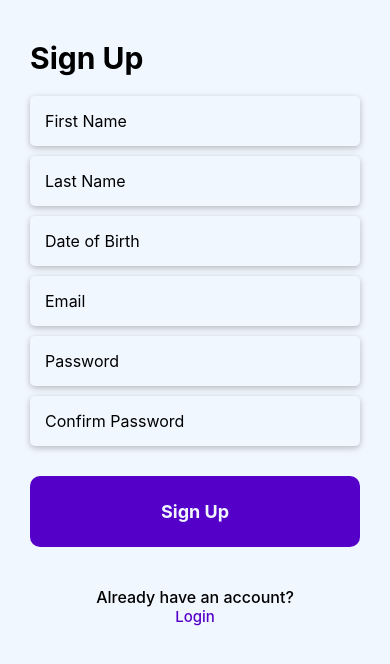
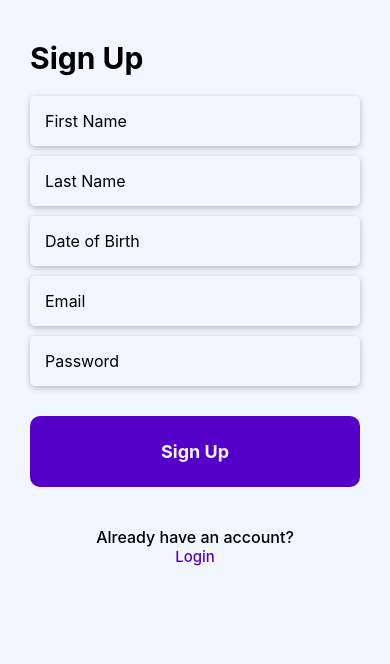
Before and after one commit to isCeryHere/COMP3130---CharityApp, a React Native app: screen /Register in a window 390 px wide. Shown: the top 664 px of the page. Built offline with nearby package versions, Linux system fonts and the light colour scheme.

Commit message:
feat: removed Password Confirm field

```diff
--- a/app/screens/Register.js
+++ b/app/screens/Register.js
@@ -22,10 +22,6 @@ export default function Register() {
 			.email("Invalid Email Address")
 			.required("Email is required"),
 		password: yup.string().required("Password is required"),
-		confirmPassword: yup
-			.string()
-			.required("Password Confirmation is required")
-			.oneOf([yup.ref("password"), null], "Passwords must match"),
 	});
 
 	// Visibility
@@ -65,7 +61,6 @@ export default function Register() {
 					dob: "",
 					email: "",
 					password: "",
-					confirmPassword: "",
 				}}
 				onSubmit={submitRegistration}
 				validationSchema={validationSchema}
@@ -146,17 +141,6 @@ export default function Register() {
 						{submitted && errors.password && (
 							<ErrorText>{errors.password}</ErrorText>
 						)}
-						<DefaultTextInput
-							placeholder="Confirm Password"
-							onChangeText={handleChange("confirmPassword")}
-							onBlur={handleBlur("confirmPassword")}
-							value={values.confirmPassword}
-							secureTextEntry
-						/>
-						{submitted && errors.confirmPassword && (
-							<ErrorText>{errors.confirmPassword}</ErrorText>
-						)}
-
 						<TouchableHighlight
 							style={styles.buttonTouchable}
 							onPress={() => {
```
